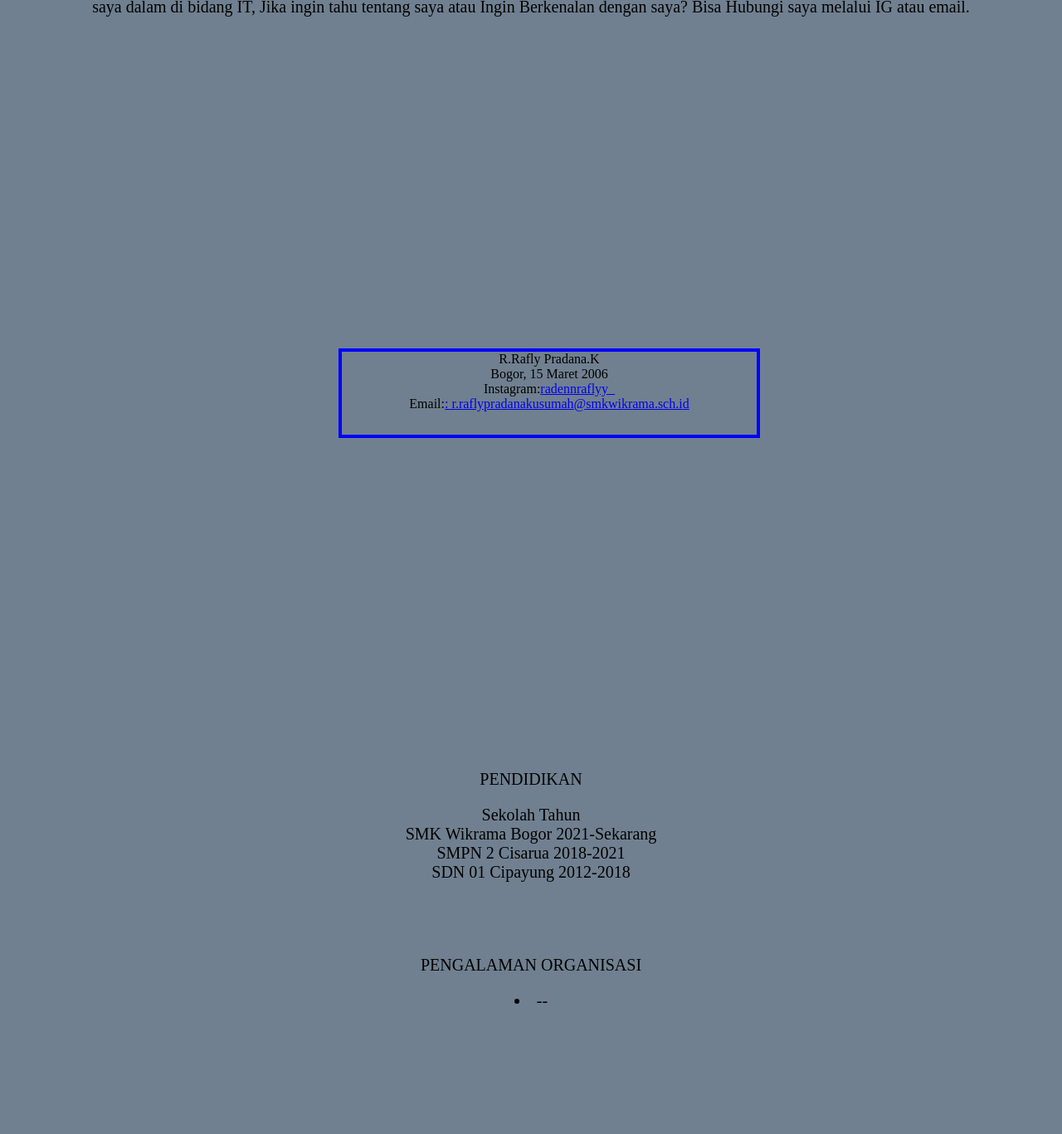
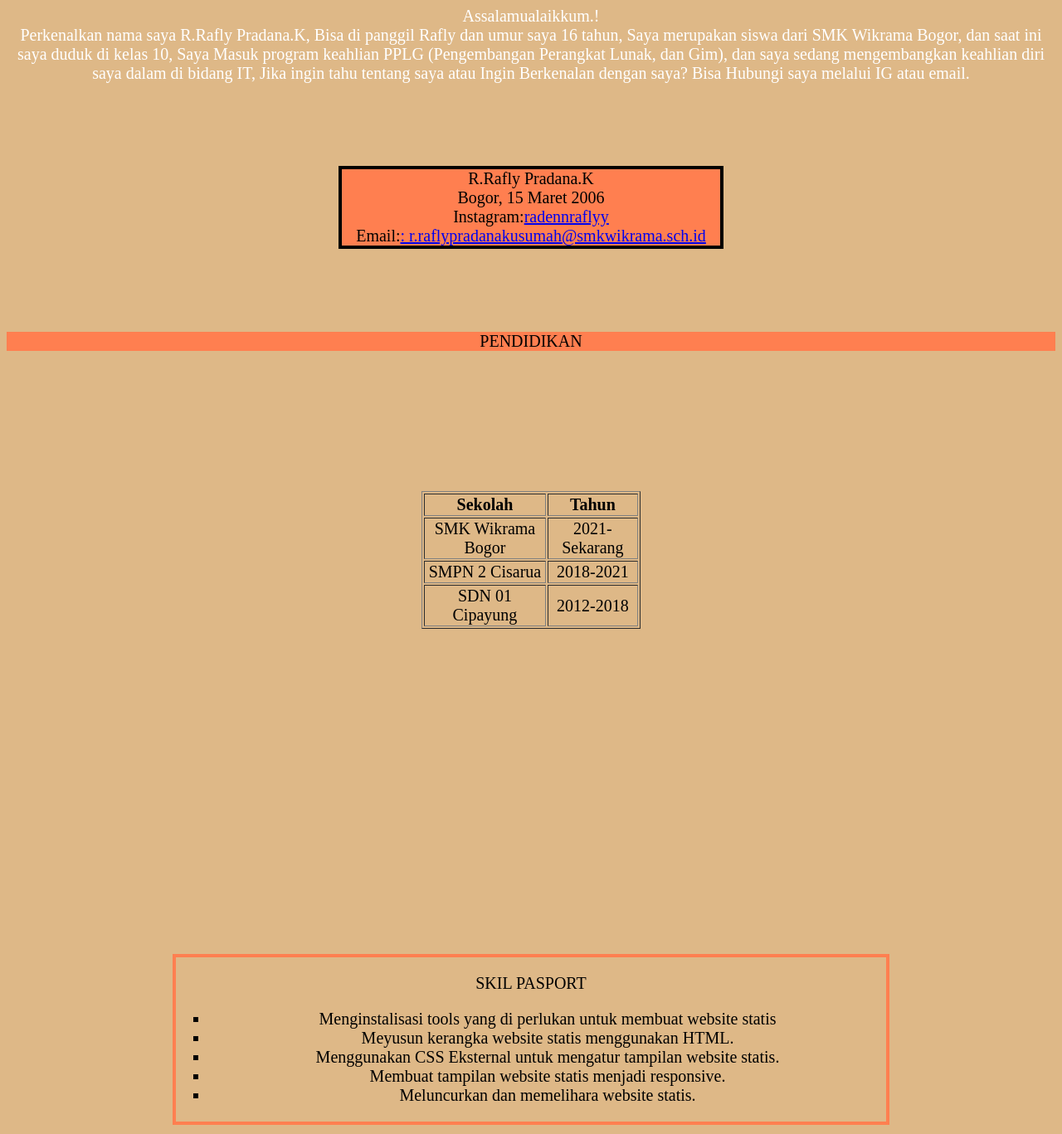
Before and after one commit to radenraflyy/rafly-portofoli, a plain HTML site: page index.html in a window 1280 px wide. Shown: the part 693-2060 px from the top of the page at 83% size. Drawn offline with Linux system fonts and the light colour scheme.

Commit message:
Add files via upload

```diff
--- a/index.html
+++ b/index.html
@@ -12,7 +12,7 @@
       BIODATA DIRI
     </div>
     <div class="mahasiswa">
-        Mahaiswa SMK Wikrama Bogor.
+        Mahasiswa SMK Wikrama Bogor.
     </div>
 
 
@@ -21,7 +21,7 @@
 <div class="raden">
     R.Rafly Pradana.K </br> PPLG X-5.
 </div>
-
+<div class="kenal">
     <p>Assalamualaikkum.!</br>
         Perkenalkan nama saya R.Rafly Pradana.K, Bisa di panggil Rafly dan umur saya 16 tahun,
         Saya merupakan siswa dari SMK Wikrama Bogor, dan saat ini saya duduk di kelas 10,
@@ -32,13 +32,17 @@
     </div>
 
     <div class="kotak-1">
-        R.Rafly Pradana.K </br> Bogor, 15 Maret 2006 </br> Instagram:<a target="_blank" href="https://www.instagram.com/invites/contact/?i=1eq9qi8x3oggh&utm_content=40k8jh9">radennraflyy_</a> </br>
+        <div class="sub-kotak-1">
+            R.Rafly Pradana.K </br> Bogor, 15 Maret 2006 </br> Instagram:<a target="blank" href="https://www.instagram.com/invites/contact/?i=1eq9qi8x3oggh&utm_content=40k8jh9">radennraflyy</a> </br>
             Email:<a href="mailto:r.raflypradanakusumah@smkwikrama.sch.id">: r.raflypradanakusumah@smkwikrama.sch.id</a>
         </div>
+    </div>
 
-<div class="pendidikan"
-    <p>PENDIDIKAN</p>
-    <div class="border"
+<div class="pendidikan-1">
+    <div class="headerbaris">
+<div>PENDIDIKAN</div>
+    </div>
+    <div class="border">
         <table border="1">
             <thead>
                 <tr>
@@ -60,25 +64,24 @@
                     <td>2012-2018</td>
                 </tr>
             </tbody>
-    </table> </br>
+        </table>
+    </div>
+</div>
+</br>
 </br>
 </br>
 </br>
 
-    <p>PENGALAMAN ORGANISASI</p>
-            <li>--</li> </br>
-    </ul> </br>
-</br>
-</br>
 <div class="kotak-2">
     <p>SKIL PASPORT</p>
     <ul type="square">
-        Menginstalisasi tools yang di perlukan untuk membuat website statis </br>
-        Meyusun kerangka website statis menggunakan HTML. </br>
-        Menggunakan CSS Eksternal untuk mengatur tampilan website statis. </br>
-        Membuat tampilan website statis menjadi responsive. </br>
-        Meluncurkan dan memelihara website statis. </br>
+        <li>Menginstalisasi tools yang di perlukan untuk membuat website statis</li>
+        <li>Meyusun kerangka website statis menggunakan HTML.</li>
+        <li>Menggunakan CSS Eksternal untuk mengatur tampilan website statis.</li>
+        <li> Membuat tampilan website statis menjadi responsive.</li>
+        <li>Meluncurkan dan memelihara website statis.</li>
     </ul>
+    </div>
 </div>
 
 <p>INSPIRASI</p>
--- a/style.css
+++ b/style.css
@@ -1,34 +1,36 @@
 .name {
-    max-width: 50%;
+    /* max-width: 50%;
     width: 75%;
     max-height: 100px;
     height: 100px;
     min-width: 30%;
     width: 50%;
     min-height: 50px;
-    height: 50px;
+    height: 50px; */
     font-size: 50px;
     font-weight: 500;
     color: white;
+    margin: 50px 300px;
 }
 
 body {
-    background-color:slategrey;
+    background-color: burlywood;
     /* background: linear-gradient(-8deg. warna 20%. warna) */
     text-align: center;
 }
 
 .mahasiswa {
-    max-width: 50%;
+    /* max-width: 50%;
     width: 50%;
-    max-height: 70px;
-    height: 70px;
+    max-height: 70px; */
+    height: 50px;
     font-size: 20px;
     font-weight: 20;
     color: white;
+    margin: 0px 300px;
 }
 
-.gambar>.ukuran-gambar {
+.gambar .ukuran-gambar {
     width: 400px;
     height: 400px;
     border-radius: 50%;
@@ -43,30 +45,32 @@ body {
     font-weight: 20;
 }
 
-.Kotak-1 {
-    text-align: center;
-}
-
-
 .sosmed {
     font-size: 20px;
     font-weight: 20;
 }
 
 .pendidikan {
-    text-align: center;
+    /* text-align: center; */
     font-size: 20px;
+    margin: 100px 500px;
+
 }
 
 .border {
     text-align: center;
+    margin: 100px 500px;
 }
 
 .raden {
     font-size: 30px;
     font-weight: 30;
+    color: white;
 }
 
+.kenal {
+    color: white;
+}
 :root {
     --warnabiruh: blue;
     --warnaputih: white;
@@ -74,19 +78,26 @@ body {
 }
 
 .kotak-1 {
-    width: 500px;
+    /* height: 90vh; */
+    border: 4px solid black;
+    margin: 100px 400px;
+    background-color: coral;
+    /* width: 500px;
     height: 100px;
-    margin: 400px;
     text-align: center;
-    border: 4px solid blue;
+    background-color: var(--warnabiru); */
+}
+
+.kotak-2 {
+    /* width: 500px;
+    height: 300px; */
+    margin: 200px;
+    /* text-align: center; */
+    border: 4px solid coral;
     background-color: var(--warnabiru);
 }
 
-.kotak-2 {
-    width: 500px;
-    height: 300px;
-    margin: 400px;
-    text-align: center;
-    border: 4px solid blue;
-    background-color: var(--warnabiru);
+.headerbaris {
+    background-color: coral;
+    font-weight: 100px;
 }
```
Lines whose indentation alone changed are shown as unchanged.
